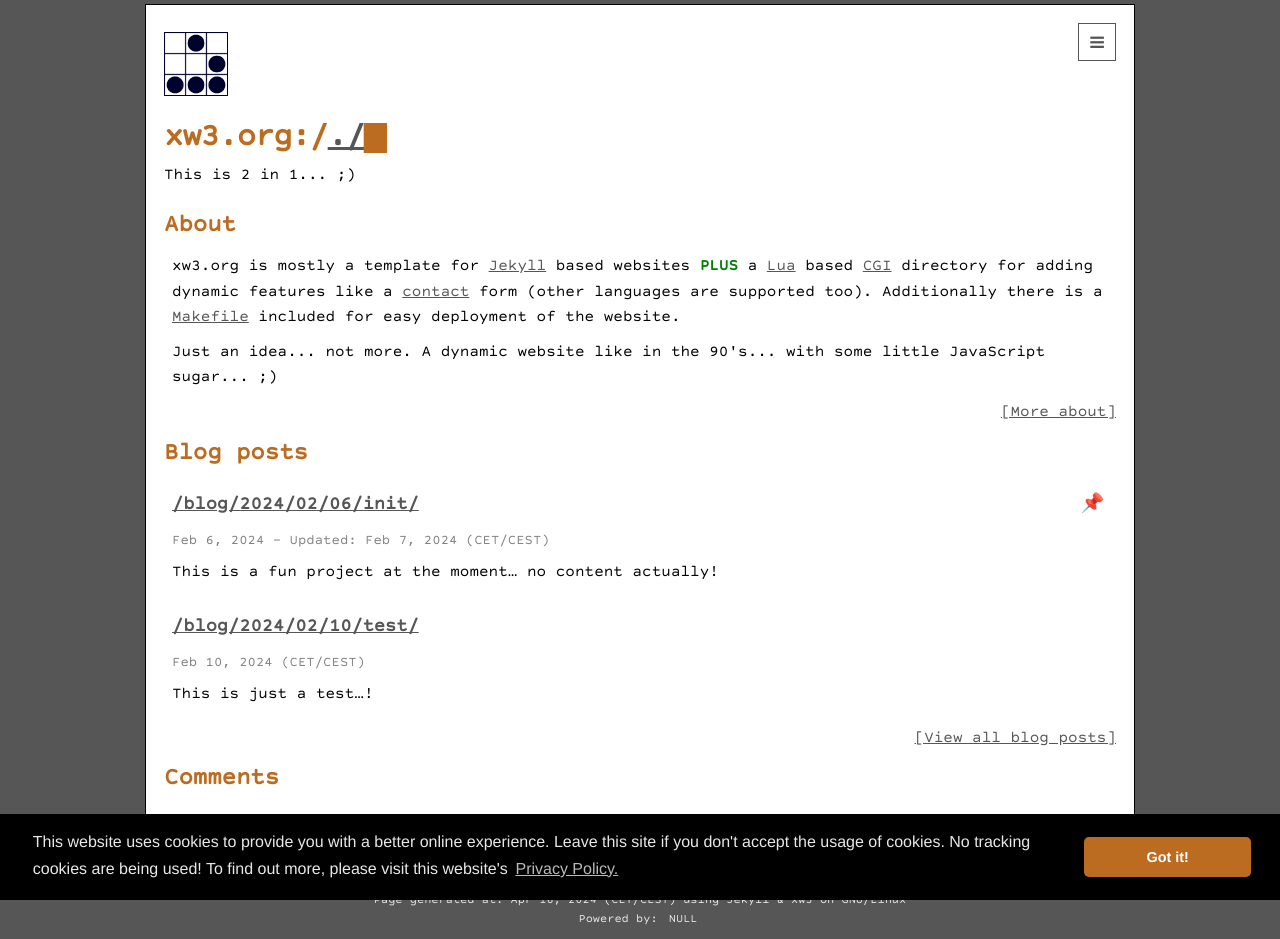
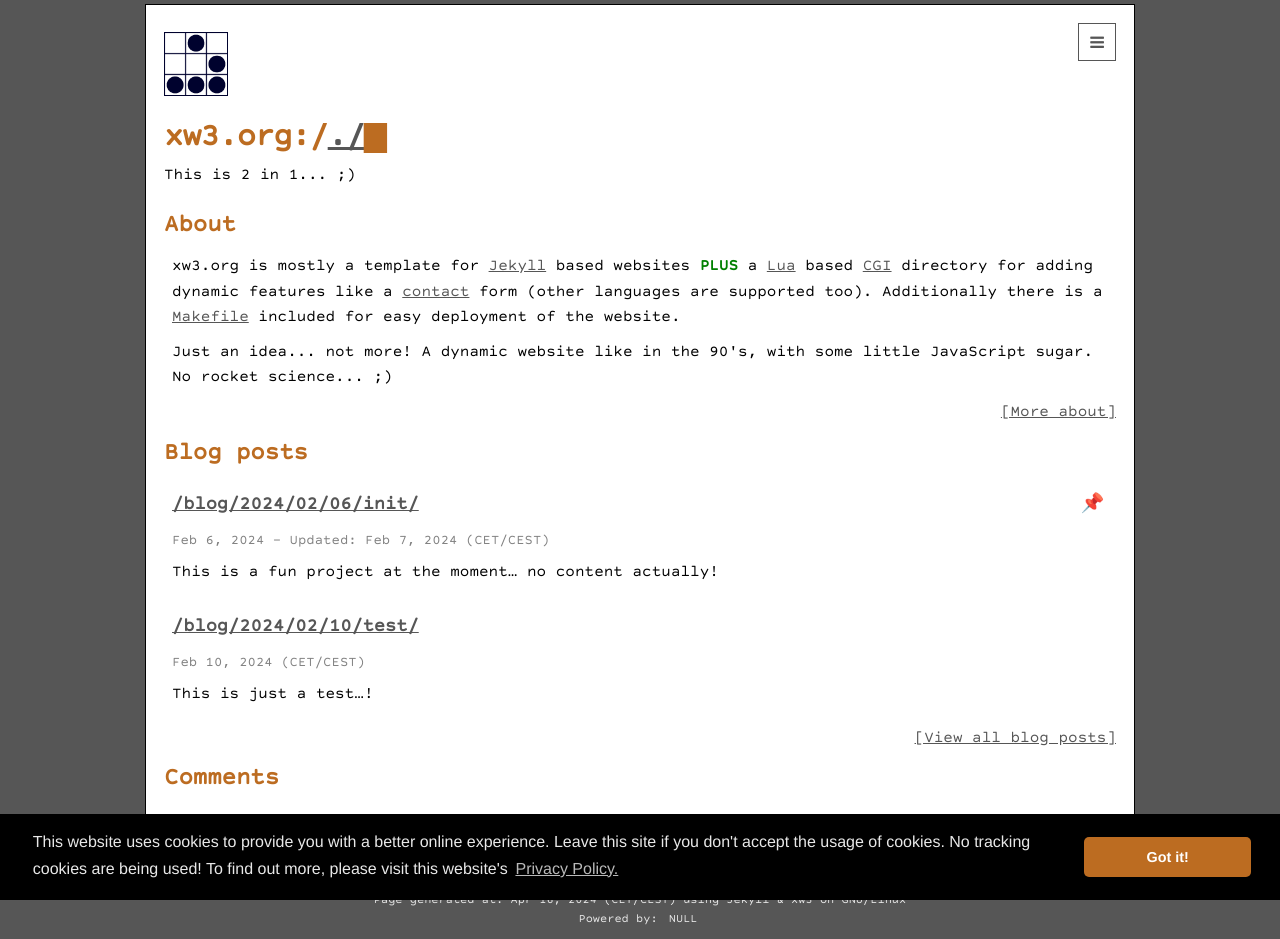
Before and after one commit to hanez/xw3, a Jekyll site: the page built from index.html, in a window 1280 px wide. Built offline with Jekyll 4.4.1, drawn with Linux system fonts in a browser that asks for light colours; the list of posts is cut into pages by our own code; comment, search, counter and statistics services are not loaded.

Commit message:
Content update.

```diff
--- a/about/about.html
+++ b/about/about.html
@@ -14,7 +14,7 @@ tags:
 <div style="padding:0px 8px 0px 8px;">
   <p>xw3.org is mostly a template for <a href="https://jekyllrb.com/">Jekyll</a> based websites <b style="color:green;">PLUS</b> a <a href="https://www.lua.org/">Lua</a> based <a href="https://git.xw3.org/xw3/cgi">CGI</a> directory for adding dynamic features like a <a href="/contact/">contact</a> form (other languages are supported too). Additionally there is a <a href="https://git.xw3.org/xw3/xw3.org/src/branch/main/Makefile">Makefile</a> included for easy deployment of the website.</p>
 
-  <p>Just an idea... not more.</p>
+  <p>Just an idea... not more! A dynamic website like in the 90's, with some little JavaScript sugar. No rocket science... ;)</p>
 
   <p>You can use the Jekyll template even when not using the CGI features or you can use the CGI even when not using the Jekyll template. All you require is the JavaScript library <a href="https://jquery.com/">jQuery</a> when using the CGI or you have to implement the interface using your favorite JavaScript library by yourself. When only using the template no JavaScript library is required.</p>
 
--- a/index.html
+++ b/index.html
@@ -25,7 +25,7 @@ description: The xw3 CGI research project
 <div style="padding:0px 8px 0px 8px;">
   <p>xw3.org is mostly a template for <a href="https://jekyllrb.com/">Jekyll</a> based websites <b style="color:green;">PLUS</b> a <a href="https://www.lua.org/">Lua</a> based <a href="https://git.xw3.org/xw3/cgi">CGI</a> directory for adding dynamic features like a <a href="/contact/">contact</a> form (other languages are supported too). Additionally there is a <a href="https://git.xw3.org/xw3/xw3.org/src/branch/main/Makefile">Makefile</a> included for easy deployment of the website.</p>
 
-  <p>Just an idea... not more. A dynamic website like in the 90's... with some little JavaScript sugar... ;)</p>
+  <p>Just an idea... not more! A dynamic website like in the 90's, with some little JavaScript sugar. No rocket science... ;)</p>
 </div>
 
 <p style="text-align:right;"><a href="/about/">[More about]</a></p>
```
